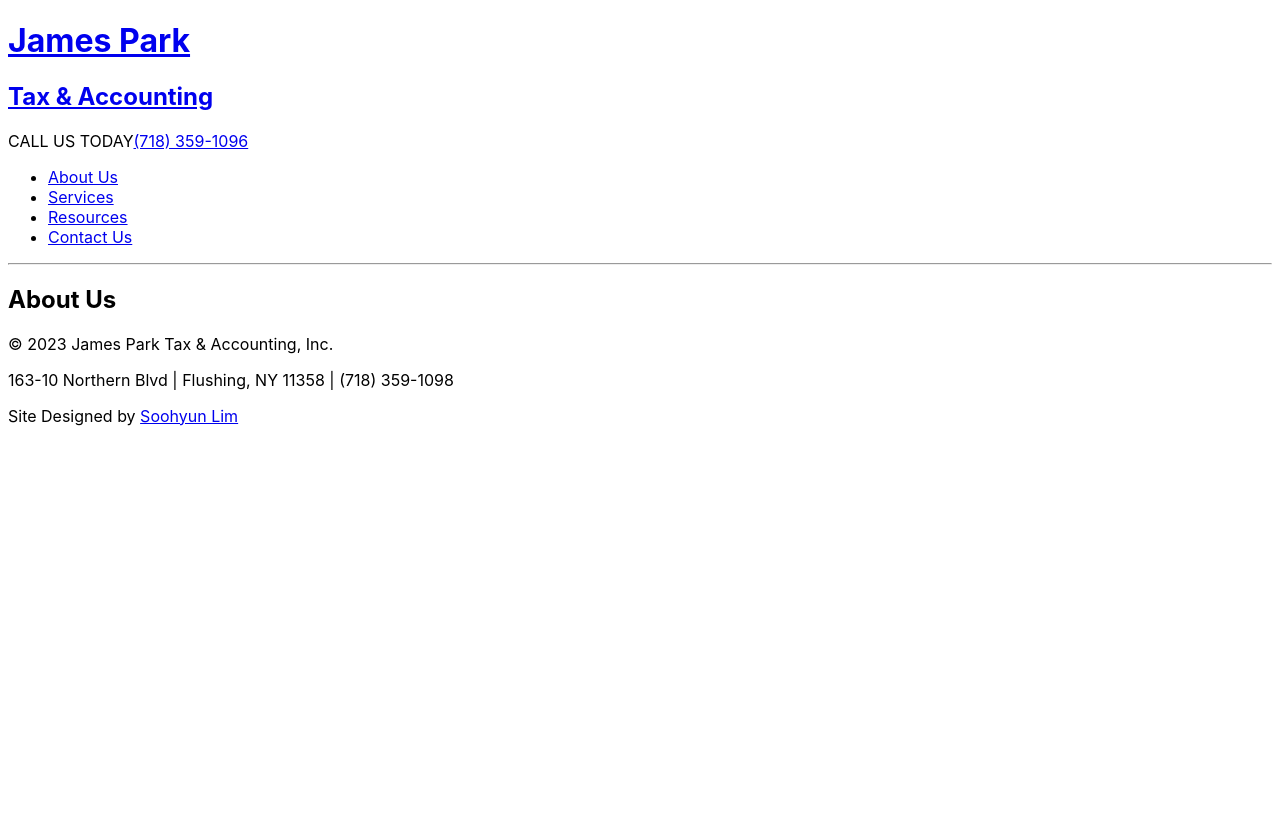
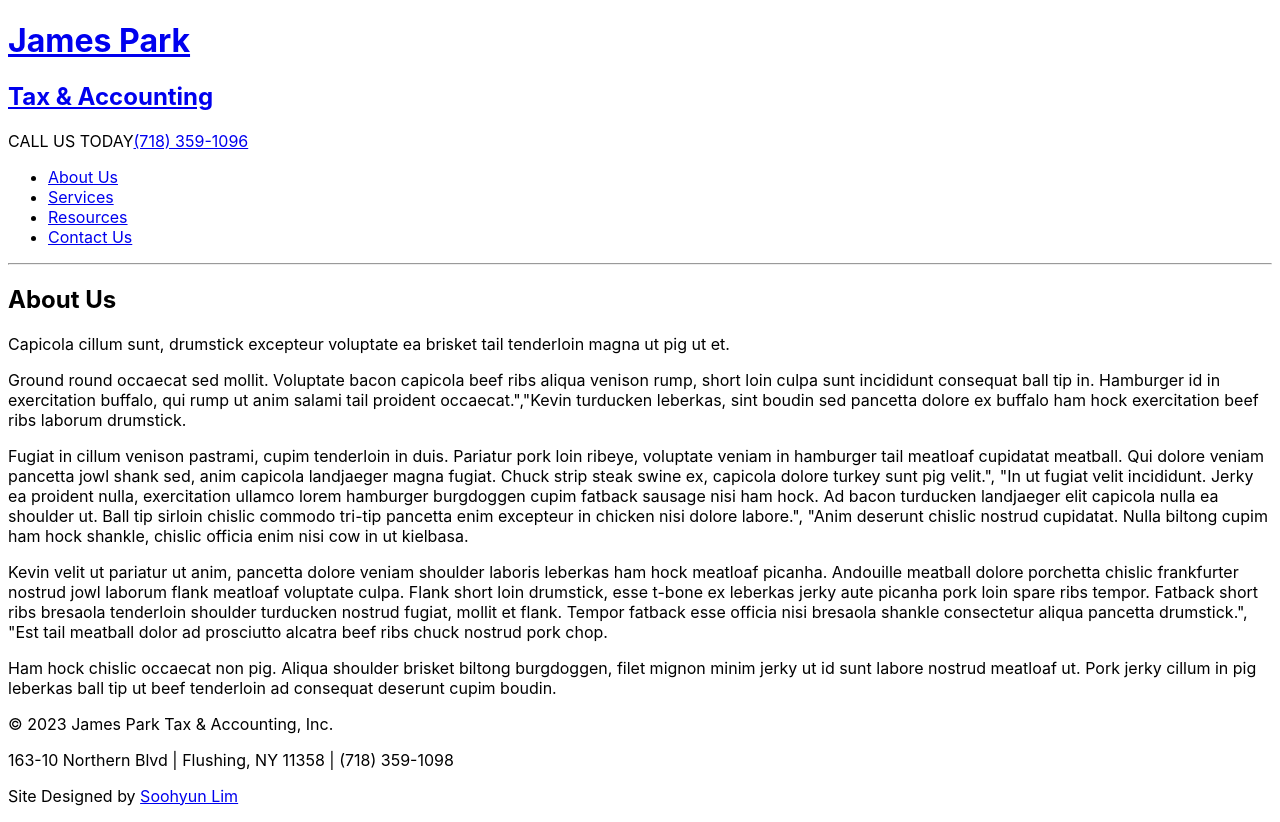
Before and after one commit to nooccarr/james-park-tax, a React (Vite) app: page /about-us in a window 1280 px wide. Before the commit the page ends 800 px from the top, so only its background shows below. Built offline with nearby package versions, Linux system fonts and the light colour scheme.

Commit message:
Add mock data to AboutUs component.

```diff
--- a/src/components/AboutUs.jsx
+++ b/src/components/AboutUs.jsx
@@ -1,7 +1,20 @@
 const AboutUs = () => {
   return (
     <div>
-      <h2>About Us</h2>
+      <div>
+        <h2>About Us</h2>
+      </div>
+      <main>
+        <p>Capicola cillum sunt, drumstick excepteur voluptate ea brisket tail tenderloin magna ut pig ut et.</p>
+        <p></p>
+        <p>Ground round occaecat sed mollit. Voluptate bacon capicola beef ribs aliqua venison rump, short loin culpa sunt incididunt consequat ball tip in. Hamburger id in exercitation buffalo, qui rump ut anim salami tail proident occaecat.","Kevin turducken leberkas, sint boudin sed pancetta dolore ex buffalo ham hock exercitation beef ribs laborum drumstick.</p>
+        <p></p>
+        <p>Fugiat in cillum venison pastrami, cupim tenderloin in duis. Pariatur pork loin ribeye, voluptate veniam in hamburger tail meatloaf cupidatat meatball. Qui dolore veniam pancetta jowl shank sed, anim capicola landjaeger magna fugiat. Chuck strip steak swine ex, capicola dolore turkey sunt pig velit.", "In ut fugiat velit incididunt. Jerky ea proident nulla, exercitation ullamco lorem hamburger burgdoggen cupim fatback sausage nisi ham hock. Ad bacon turducken landjaeger elit capicola nulla ea shoulder ut. Ball tip sirloin chislic commodo tri-tip pancetta enim excepteur in chicken nisi dolore labore.", "Anim deserunt chislic nostrud cupidatat. Nulla biltong cupim ham hock shankle, chislic officia enim nisi cow in ut kielbasa.</p>
+        <p></p>
+        <p>Kevin velit ut pariatur ut anim, pancetta dolore veniam shoulder laboris leberkas ham hock meatloaf picanha. Andouille meatball dolore porchetta chislic frankfurter nostrud jowl laborum flank meatloaf voluptate culpa.  Flank short loin drumstick, esse t-bone ex leberkas jerky aute picanha pork loin spare ribs tempor. Fatback short ribs bresaola tenderloin shoulder turducken nostrud fugiat, mollit et flank. Tempor fatback esse officia nisi bresaola shankle consectetur aliqua pancetta drumstick.", "Est tail meatball dolor ad prosciutto alcatra beef ribs chuck nostrud pork chop.</p>
+        <p></p>
+        <p>Ham hock chislic occaecat non pig. Aliqua shoulder brisket biltong burgdoggen, filet mignon minim jerky ut id sunt labore nostrud meatloaf ut. Pork jerky cillum in pig leberkas ball tip ut beef tenderloin ad consequat deserunt cupim boudin.</p>
+      </main>
     </div>
   );
 };
```
